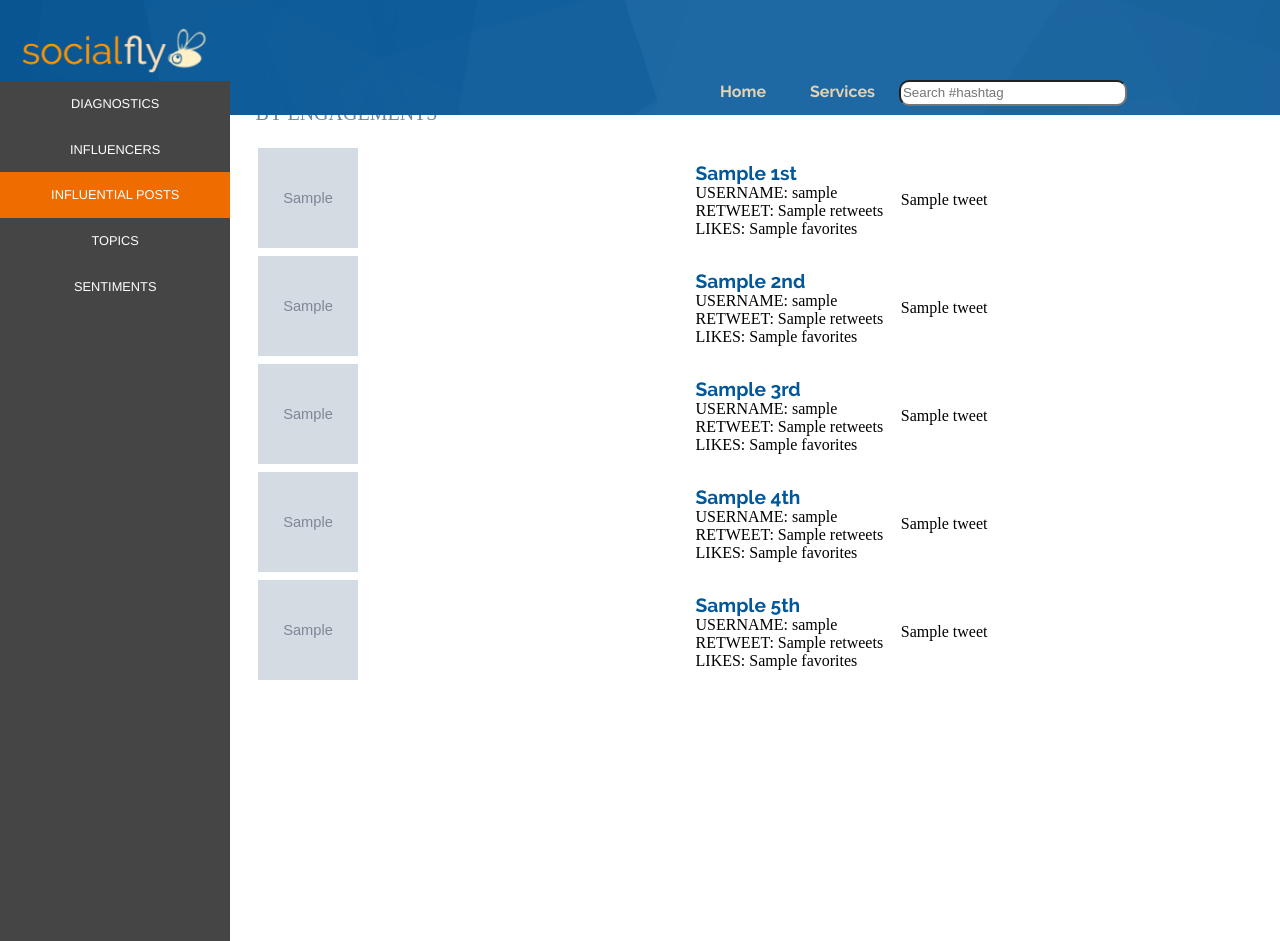
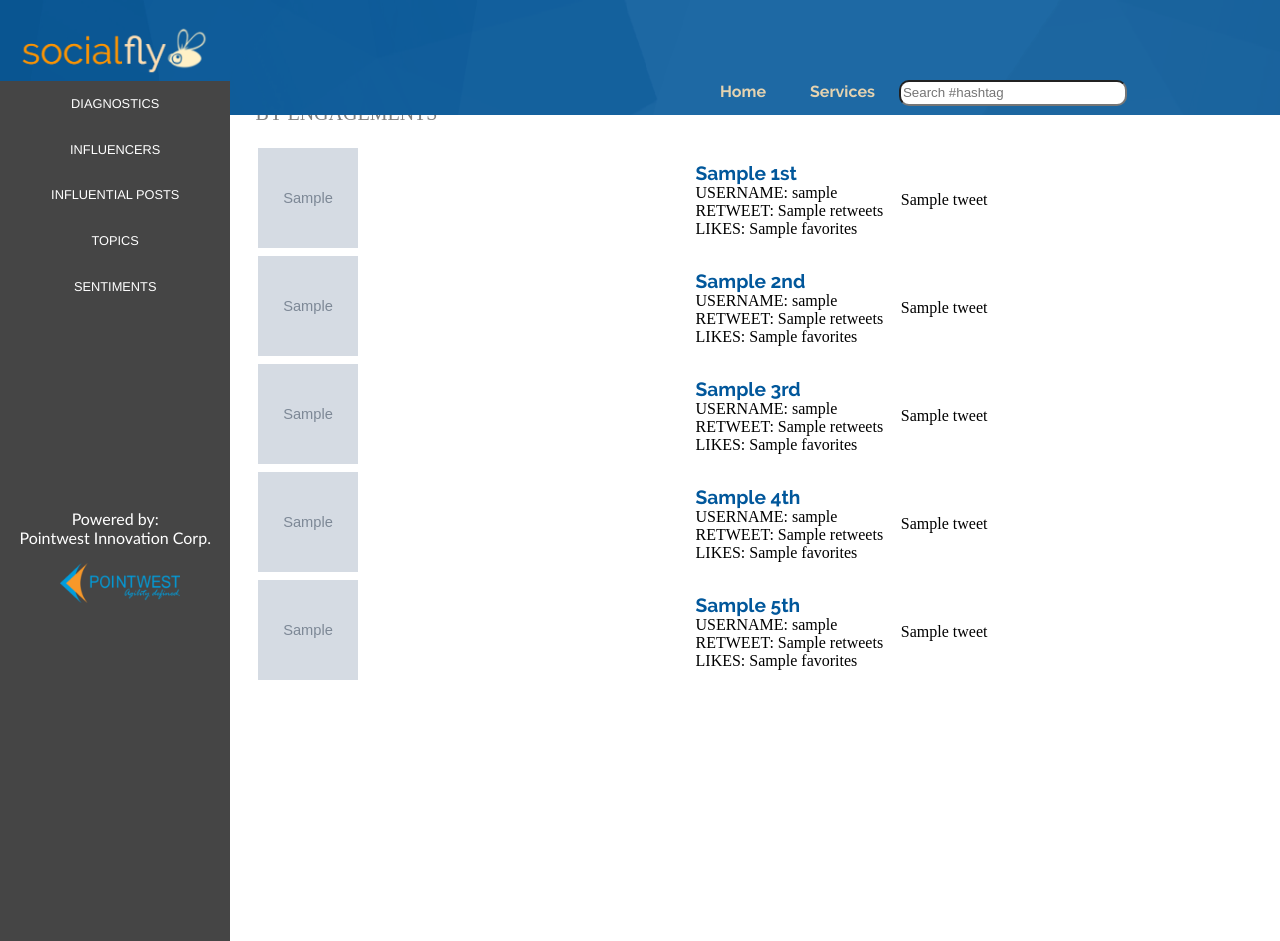
Before and after one commit to dang-git/SMA, a Django app: template SMAProject/SMAApp/templates/influentialposts.html in a window 1280 px wide. Run offline with Django 3.2, Linux system fonts and the light colour scheme; the template is opened without the code that fills it: most values are stand-ins (such as "Sample title", 1, 10 or a date in 2020); grey boxes marked "Sample" are stand-in pictures; parts of the project's set-up code (start-up, migrations or seed data) failed here and were passed over.

Commit message:
Merged Jojo and bea changes

```diff
--- a/SMAProject/SMAApp/static/css/stldg.css
+++ b/SMAProject/SMAApp/static/css/stldg.css
@@ -210,6 +210,7 @@
     width: 30px;
 }
 #donut_chart_container{
+    padding-left:260px;
     display: flex;
 }
 
--- a/SMAProject/SMAApp/static/js/dgn1.js
+++ b/SMAProject/SMAApp/static/js/dgn1.js
@@ -1,10 +1,23 @@
-var sideNav = document.getElementById("sn");
-var tabs = sideNav.getElementsByClassName("tab")
+//var sideNav = document.getElementById("sn");
+//var tabs = sideNav.getElementsByClassName("tab")
 
-for (var i = 0; i < tabs.length; i++) {
-  tabs[i].addEventListener("click", function() {
-    var current = document.getElementsByClassName("active");
-    current[0].className = current[0].className.replace(" active", "");
-    this.className += " active";
-  });
-}
+//for (var i = 0; i < tabs.length; i++) {
+//  tabs[i].addEventListener("click", function() {
+//    var current = document.getElementsByClassName("active");
+//    current[0].className = current[0].className.replace(" active", "");
+//    this.className += " active";
+//  });
+//}
+
+$(document).ready(function(){
+  var pathname = window.location.pathname;
+
+  pathname = pathname.replace(/\//g, '');
+
+  $('.tab').removeClass("active");
+  if(pathname == ''){
+      $('.diagnostics').addClass("active")
+  }else{
+      $('.' + pathname).addClass("active");
+  }
+})
--- a/SMAProject/SMAApp/templates/influentialposts.html
+++ b/SMAProject/SMAApp/templates/influentialposts.html
@@ -4,7 +4,6 @@
 		<title>TWITTER SEARCH</title>
 <head>
 	<link href="{% static 'css/stldg.css' %}" rel='stylesheet' type='text/css'>
-	<script src="{% static 'js/dgn1.js' %}" type='text/javascript'></script>
 </head>
 <body>
 	<!--header -->
@@ -22,13 +21,8 @@
 			 <!-- </form> -->
 			</div>
 		</div>
-	<div class="sidenav">
-			<a href="{% url 'diagnostics' %}" class="tab">DIAGNOSTICS</a>
-			<a href="{% url 'influencers' %}" class="tab">INFLUENCERS</a>
-			<a href="{% url 'influentialposts' %}" class="tab active">INFLUENTIAL POSTS</a>
-			<a href="{% url 'topics' %}" class="tab">TOPICS</a>
-			<a href="{% url 'sentiments' %}" class="tab">SENTIMENTS</a>
-	</div>
+		<!-- sidebar -->
+		{% include  'sidebar.html'%}
 	<div class="main">
     	<p id="inf_title">BY ENGAGEMENTS</p>
     	<div id="influencer-data-container">
--- /dev/null
+++ b/SMAProject/SMAApp/templates/sidebar.html
@@ -0,0 +1,17 @@
+{% load staticfiles %}
+
+<link href="{% static 'css/stldg.css' %}" rel='stylesheet' type='text/css'>
+<script src="{% static 'js/jquery-3.3.1.min.js' %}" type='text/javascript'></script>
+<script src="{% static 'js/dgn1.js' %}" type='text/javascript'></script>
+
+<div id="sn" class="sidenav">
+		<a href="{% url 'diagnostics' %}" class="tab diagnostics">DIAGNOSTICS</a>
+		<a href="{% url 'influencers' %}" class="tab influencers">INFLUENCERS</a>
+		<a href="{% url 'influentialposts' %}" class="tab influentialposts">INFLUENTIAL POSTS</a>
+		<a href="{% url 'topics' %}" class="tab topics">TOPICS</a>
+		<a href="{% url 'sentiments' %}" class="tab sentiments">SENTIMENTS</a>
+    	<div id="poweredBy">
+        	<p class="powered-by-text">Powered by: <br> Pointwest Innovation Corp.</p>
+        	<img id="pointwestLogo" src="{% static 'images/Pointwest_Agility Defined.png' %}" height="40" align="middle">
+    	</div>
+</div>
```
Also changed, not shown: SMAProject/SMAApp/templates/influencers.html (+1 -6 lines), SMAProject/SMAApp/templates/sentiments.html (+2 -7 lines), SMAProject/SMAApp/templates/topics.html (+2 -7 lines).
